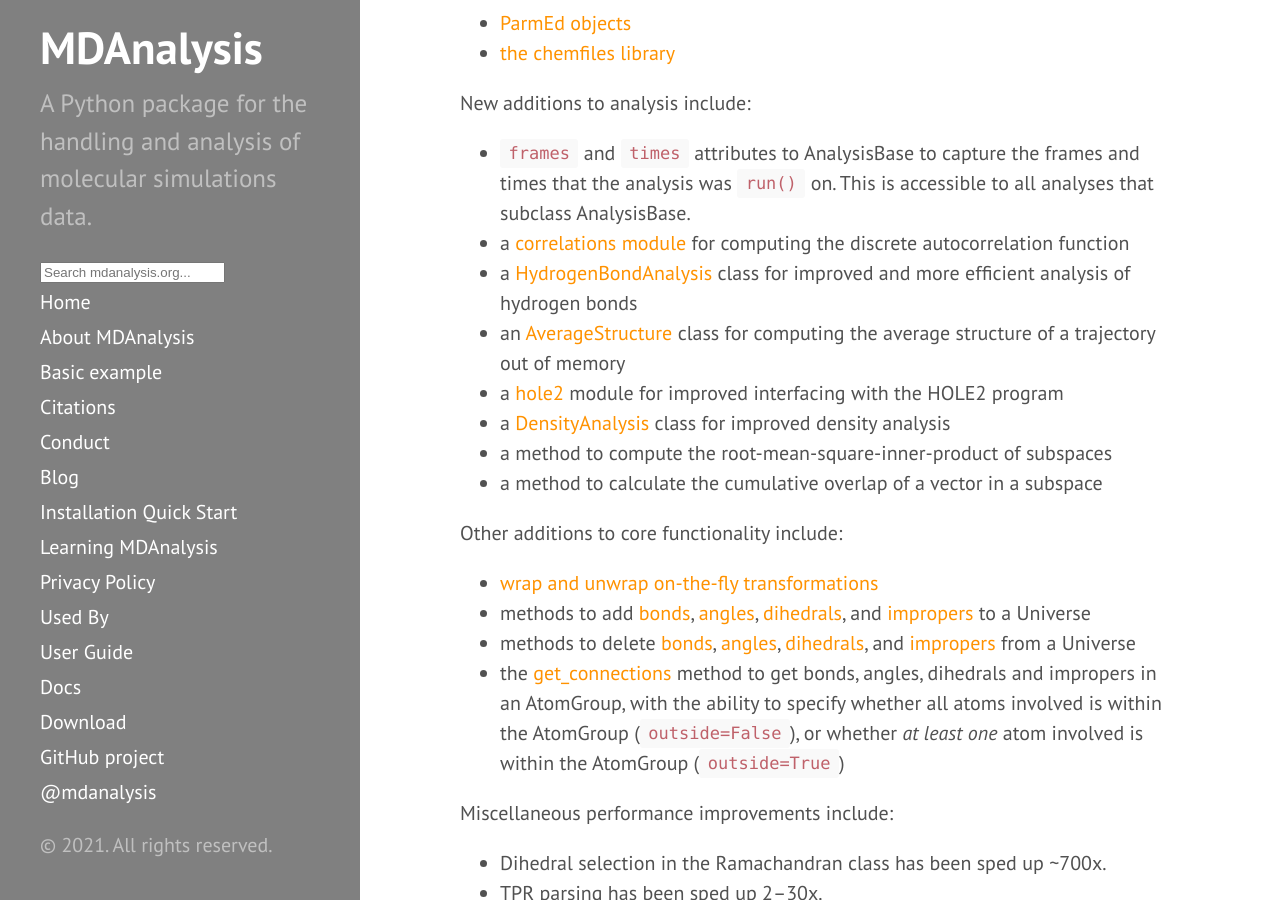
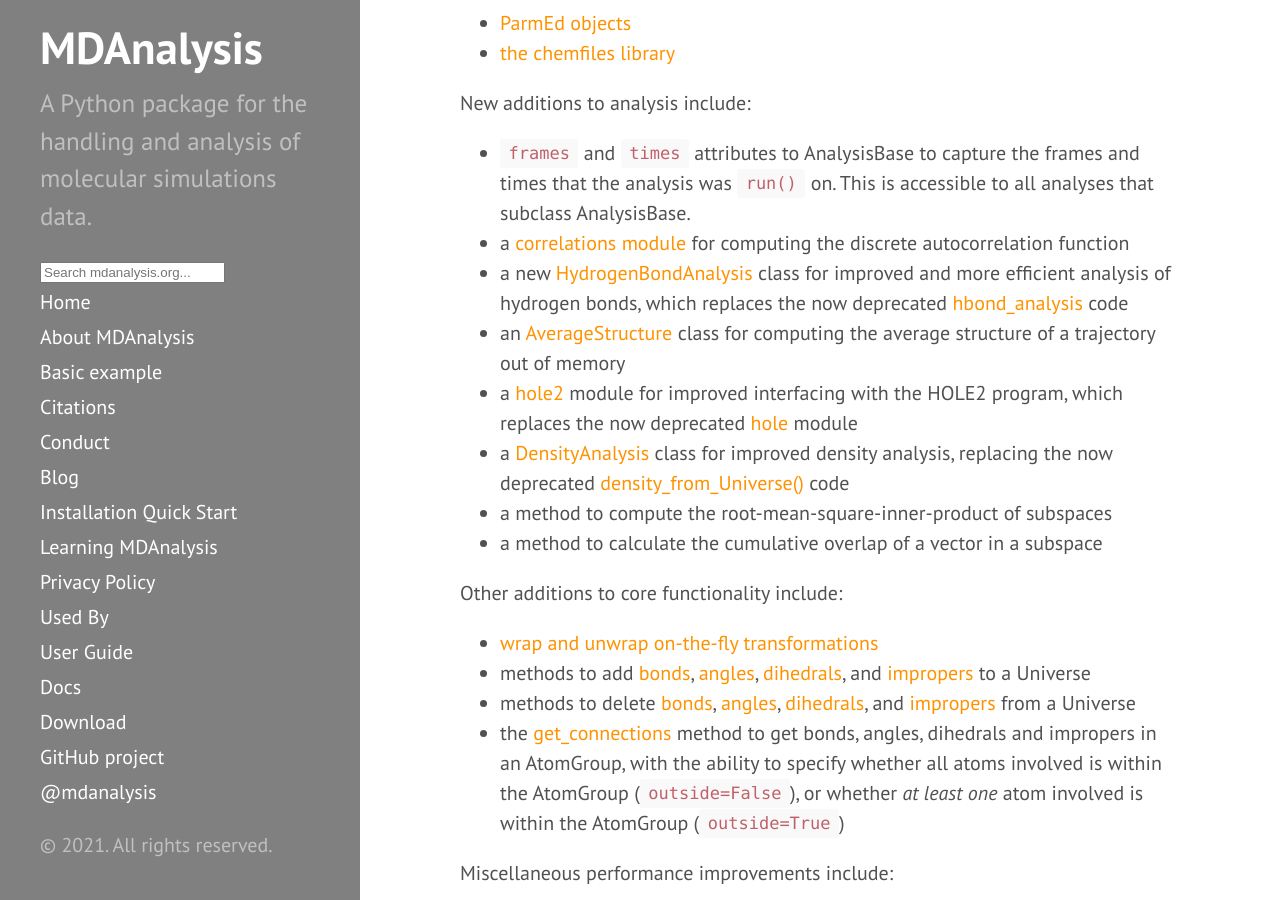
Before and after one commit to MDAnalysis/MDAnalysis.github.io, a Jekyll site: the page built from _posts/2021-05-02-release-1.x.x.md, in a window 1280 px wide and 900 px high, scrolled down 1060 px. Built offline with Jekyll 4.4.1, drawn with Linux system fonts in a browser that asks for light colours; comment, search, counter and statistics services are not loaded; part of the change alters nothing that is shown; some of the changed text lies outside the part shown.

Commit message:
Apply suggestions from code review

```diff
--- a/_posts/2021-05-02-release-1.x.x.md
+++ b/_posts/2021-05-02-release-1.x.x.md
@@ -31,7 +31,7 @@ We now support several new formats:
 - [NAMD binary coordinates](https://userguide.mdanalysis.org/stable/formats/reference/coor)
 - [ITP files from GROMACS](https://userguide.mdanalysis.org/stable/formats/reference/itp)
 
-We have also added [*converters*](https://docs.mdanalysis.org/stable/documentation_pages/converters) to and from other popular analysis packages.
+We have also added [*converters*](https://docs.mdanalysis.org/1.1.1/documentation_pages/converters) to and from other popular analysis packages.
 We plan to expand in this exciting direction in future versions, as laid out in our [interoperability][] roadmap.
 For now, we support:
 - [ParmEd objects](https://userguide.mdanalysis.org/stable/formats/reference/parmed)
@@ -39,16 +39,16 @@ For now, we support:
 
 New additions to analysis include:
 - `frames` and `times` attributes to AnalysisBase to capture the frames and times that the analysis was `run()` on. This is accessible to all analyses that subclass AnalysisBase.
-- a [correlations module](https://docs.mdanalysis.org/stable/documentation_pages/lib/correlations.html) for computing the discrete autocorrelation function
-- a [HydrogenBondAnalysis](https://docs.mdanalysis.org/stable/documentation_pages/analysis/hydrogenbonds.html) class for improved and more efficient analysis of hydrogen bonds
-- an [AverageStructure](https://docs.mdanalysis.org/stable/documentation_pages/analysis/align.html#MDAnalysis.analysis.align.AverageStructure) class for computing the average structure of a trajectory out of memory
-- a [hole2](https://docs.mdanalysis.org/stable/documentation_pages/analysis/hole2.html) module for improved interfacing with the HOLE2 program
-- a [DensityAnalysis](https://docs.mdanalysis.org/stable/documentation_pages/analysis/density.html#MDAnalysis.analysis.density.DensityAnalysis) class for improved density analysis
+- a [correlations module](https://docs.mdanalysis.org/1.1.1/documentation_pages/lib/correlations.html) for computing the discrete autocorrelation function
+- a new [HydrogenBondAnalysis](https://docs.mdanalysis.org/1.1.1/documentation_pages/analysis/hydrogenbonds.html) class for improved and more efficient analysis of hydrogen bonds, which replaces the now deprecated [hbond_analysis](https://docs.mdanalysis.org/1.1.1/documentation_pages/analysis/hbond_analysis.html) code
+- an [AverageStructure](https://docs.mdanalysis.org/1.1.1/documentation_pages/analysis/align.html#MDAnalysis.analysis.align.AverageStructure) class for computing the average structure of a trajectory out of memory
+- a [hole2](https://docs.mdanalysis.org/1.1.1/documentation_pages/analysis/hole2.html) module for improved interfacing with the HOLE2 program, which replaces the now deprecated [hole](https://docs.mdanalysis.org/1.1.1/documentation_pages/analysis/hole.html) module
+- a [DensityAnalysis](https://docs.mdanalysis.org/1.1.1/documentation_pages/analysis/density.html#MDAnalysis.analysis.density.DensityAnalysis) class for improved density analysis, replacing the now deprecated [density_from_Universe()](https://docs.mdanalysis.org/1.1.1/documentation_pages/analysis/density.html#MDAnalysis.analysis.density.density_from_Universe) code
 - a method to compute the root-mean-square-inner-product of subspaces
 - a method to calculate the cumulative overlap of a vector in a subspace
 
 Other additions to core functionality include:
-- [wrap and unwrap on-the-fly transformations](https://docs.mdanalysis.org/stable/documentation_pages/transformations/wrap.html)
+- [wrap and unwrap on-the-fly transformations](https://docs.mdanalysis.org/1.1.1/documentation_pages/transformations/wrap.html)
 - methods to add [bonds][add_bonds], [angles][add_angles], [dihedrals][add_dihedrals], and [impropers][add_impropers] to a Universe
 - methods to delete [bonds][del_bonds], [angles][del_angles], [dihedrals][del_dihedrals], and [impropers][del_impropers] from a Universe
 - the [get_connections][] method to get bonds, angles, dihedrals and impropers in an AtomGroup, with the ability to specify whether all atoms involved is within the AtomGroup (`outside=False`), or whether *at least one* atom involved is within the AtomGroup (`outside=True`)
@@ -68,7 +68,7 @@ Notable changes to analysis include:
 - `PCA(align=True)` now correctly aligns the trajectory
 - Specifying `n_components` now correctly selects the PCA components
 - Progress bars have been replaced with an improved version from tqdm
-- The `radius_cut_q` method has been added to [contacts.Contacts](https://docs.mdanalysis.org/stable/documentation_pages/analysis/contacts.html#MDAnalysis.analysis.contacts.Contacts)
+- The `radius_cut_q` method has been added to [contacts.Contacts](https://docs.mdanalysis.org/1.1.1/documentation_pages/analysis/contacts.html#MDAnalysis.analysis.contacts.Contacts)
 
 
 Other notable improvements to the core functionality include:
@@ -97,7 +97,7 @@ The following parts of the readers/writers will be removed/changed in version 2.
 - Passing Timestep objects to Writer.write() is deprecated. In 2.0.0 only Universe or AtomGroup objects will be accepted.
 - The way in which the NCDFWriter handles scale factos will change in version 2.x (see Issue #2327 for more details).
 - When writing PDB files, MDAnalysis will no longer be using the last letter of the SegID to set the chainID in version 2.0.0.
-- The bfactors and tempfactors attributes (set by the PDB and MMTF parsers respectively), will be aliased in version 2.0.0.
+- The `bfactors` and `tempfactors` attributes (set by the PDB and MMTF parsers respectively), will be aliased in version 2.0.0.
 - When parsing TPR files, resids will be indexed from 1 rather than the current default of 0.
 
 The following part of the core and library components will be removed/changed in version 2.0.0:
@@ -165,12 +165,12 @@ They are provided as a string for easy use with conda or pip:
 [roadmap]: {{ site.baseurl }}{% post_url 2019-11-06-roadmap %}
 [interoperability]: {{ site.baseurl }}{% post_url 2020-08-03-roadmap %}
 [CHANGELOG]: https://github.com/MDAnalysis/mdanalysis/blob/release-1.1.1/package/CHANGELOG
-[add_bonds]: https://docs.mdanalysis.org/stable/documentation_pages/core/universe.html#MDAnalysis.core.universe.Universe.add_bonds
-[add_angles]: https://docs.mdanalysis.org/stable/documentation_pages/core/universe.html#MDAnalysis.core.universe.Universe.add_angles
-[add_dihedrals]: https://docs.mdanalysis.org/stable/documentation_pages/core/universe.html#MDAnalysis.core.universe.Universe.add_dihedrals
-[add_impropers]: https://docs.mdanalysis.org/stable/documentation_pages/core/universe.html#MDAnalysis.core.universe.Universe.add_impropers
-[del_bonds]: https://docs.mdanalysis.org/stable/documentation_pages/core/universe.html#MDAnalysis.core.universe.Universe.delete_bonds
-[del_angles]: https://docs.mdanalysis.org/stable/documentation_pages/core/universe.html#MDAnalysis.core.universe.Universe.delete_angles
-[del_dihedrals]: https://docs.mdanalysis.org/stable/documentation_pages/core/universe.html#MDAnalysis.core.universe.Universe.delete_dihedrals
-[del_impropers]: https://docs.mdanalysis.org/stable/documentation_pages/core/universe.html#MDAnalysis.core.universe.Universe.delete_impropers
-[get_connections]: https://docs.mdanalysis.org/stable/documentation_pages/core/groups.html#MDAnalysis.core.groups.AtomGroup.get_connections
+[add_bonds]: https://docs.mdanalysis.org/1.1.1/documentation_pages/core/universe.html#MDAnalysis.core.universe.Universe.add_bonds
+[add_angles]: https://docs.mdanalysis.org/1.1.1/documentation_pages/core/universe.html#MDAnalysis.core.universe.Universe.add_angles
+[add_dihedrals]: https://docs.mdanalysis.org/1.1.1/documentation_pages/core/universe.html#MDAnalysis.core.universe.Universe.add_dihedrals
+[add_impropers]: https://docs.mdanalysis.org/1.1.1/documentation_pages/core/universe.html#MDAnalysis.core.universe.Universe.add_impropers
+[del_bonds]: https://docs.mdanalysis.org/1.1.1/documentation_pages/core/universe.html#MDAnalysis.core.universe.Universe.delete_bonds
+[del_angles]: https://docs.mdanalysis.org/1.1.1/documentation_pages/core/universe.html#MDAnalysis.core.universe.Universe.delete_angles
+[del_dihedrals]: https://docs.mdanalysis.org/1.1.1/documentation_pages/core/universe.html#MDAnalysis.core.universe.Universe.delete_dihedrals
+[del_impropers]: https://docs.mdanalysis.org/1.1.1/documentation_pages/core/universe.html#MDAnalysis.core.universe.Universe.delete_impropers
+[get_connections]: https://docs.mdanalysis.org/1.1.1/documentation_pages/core/groups.html#MDAnalysis.core.groups.AtomGroup.get_connections
```
